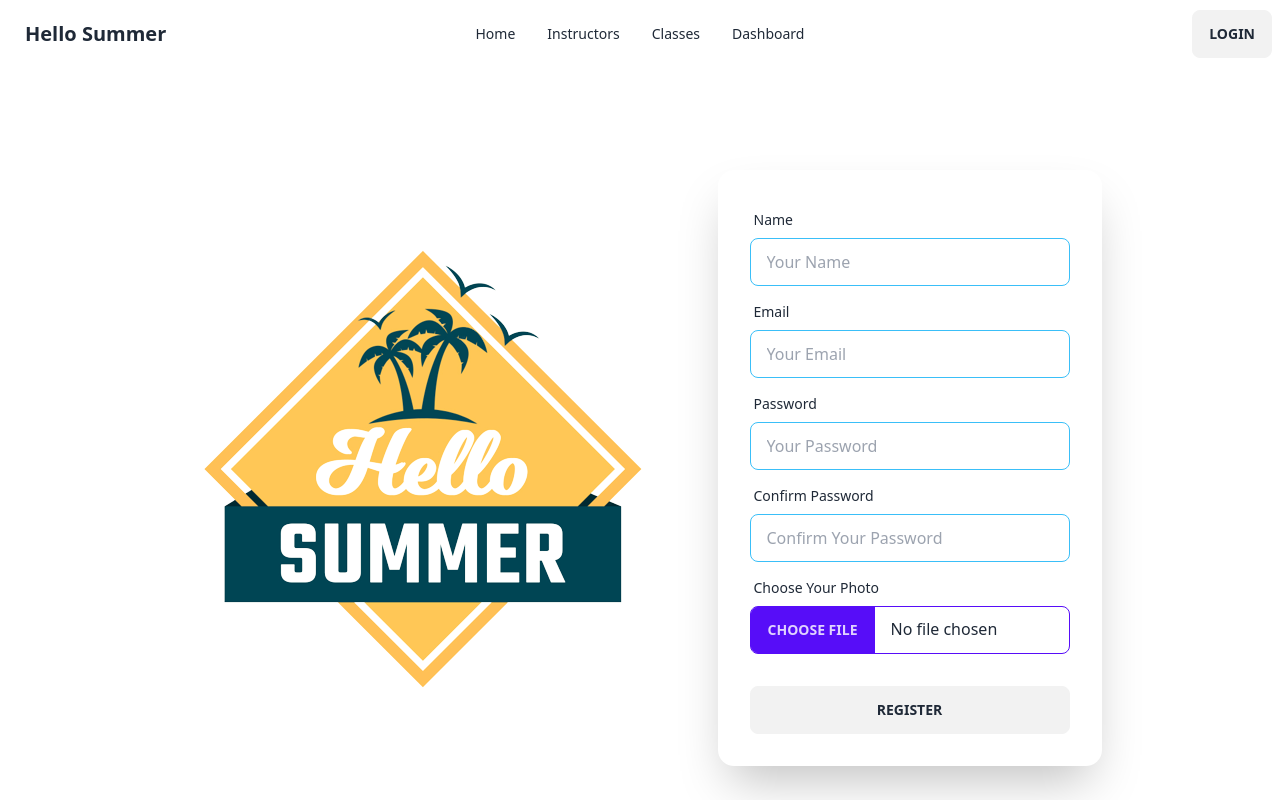
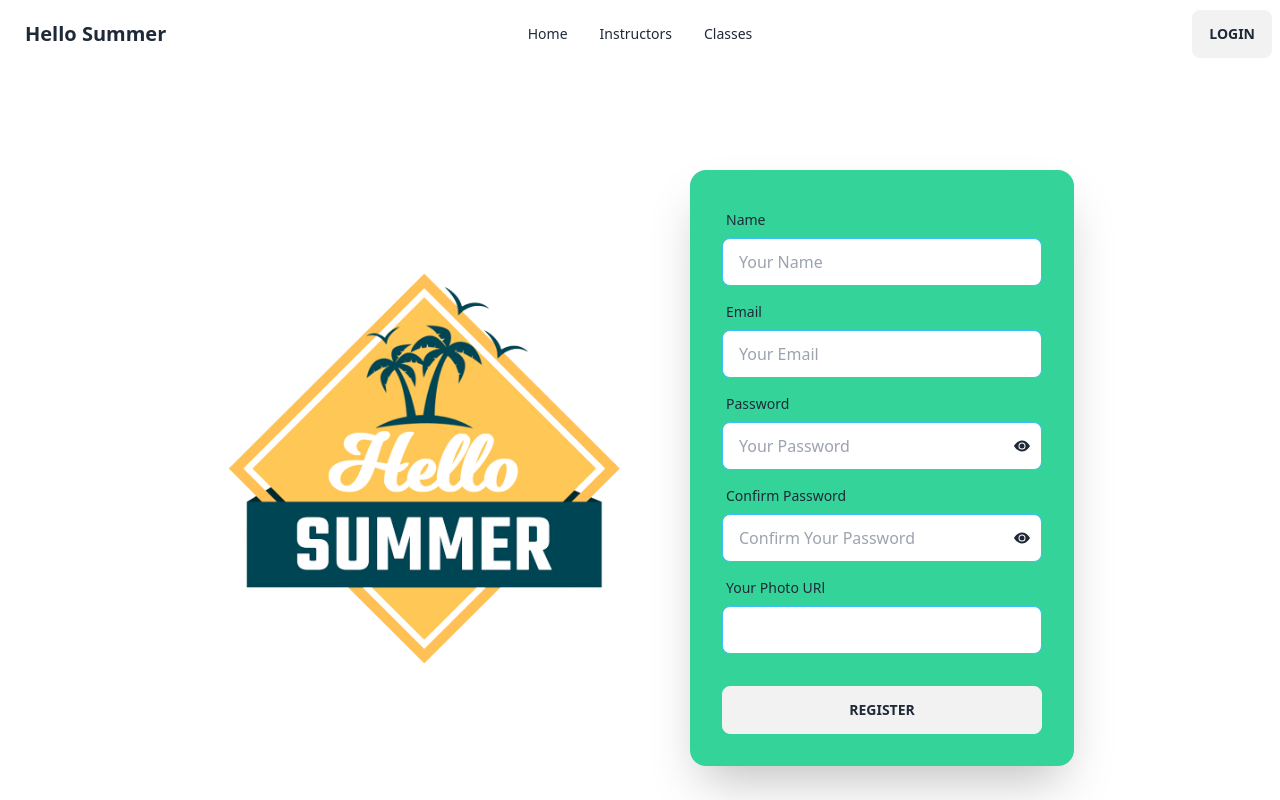
Before and after one commit to Ibrahim-RIhan/hello-summer-client, a React (Vite) app: page /register in a window 1280 px wide. Shown: the top 800 px of the page. Built offline with nearby package versions, Linux system fonts and the light colour scheme; no server answers.

Commit message:
register page complete

```diff
--- a/package.json
+++ b/package.json
@@ -15,6 +15,7 @@
     "match-sorter": "^6.3.1",
     "react": "^18.2.0",
     "react-dom": "^18.2.0",
+    "react-hook-form": "^7.44.3",
     "react-icons": "^4.9.0",
     "react-router-dom": "^6.12.0",
     "sort-by": "^1.2.0"
--- a/src/Shared/Navbar/Navbar.jsx
+++ b/src/Shared/Navbar/Navbar.jsx
@@ -1,7 +1,15 @@
 
+import { useContext } from 'react';
 import { Link } from 'react-router-dom';
+import { AuthContext } from '../../providers/AuthProvider/AuthProvider';
 
 const Navbar = () => {
+    const { user, logOut } = useContext(AuthContext)
+    const handleLogOut = () => {
+        logOut()
+            .then(() => { })
+            .catch(() => { });
+    }
     return (
         <div className="navbar bg-base-100">
             <div className="navbar-start">
@@ -13,7 +21,12 @@ const Navbar = () => {
                         <li><Link to="/">Home</Link></li>
                         <li><Link to="/instructors">Instructors</Link></li>
                         <li><Link to="/classes">Classes</Link></li>
-                        <li><Link to="/dashboard">Dashboard</Link></li>
+                        {
+                            user ? <>
+                                <li><Link to="/dashboard">Dashboard</Link></li>
+                            </> : <>
+                            </>
+                        }
                     </ul>
                 </div>
                 <Link to="/" className="btn btn-ghost normal-case text-xl">Hello Summer</Link>
@@ -23,12 +36,26 @@ const Navbar = () => {
                     <li><Link to="/">Home</Link></li>
                     <li><Link to="/instructors">Instructors</Link></li>
                     <li><Link to="/classes">Classes</Link></li>
-                    <li><Link to="/dashboard">Dashboard</Link></li>
+                    {
+                        user ? <>
+                            <li><Link to="/dashboard">Dashboard</Link></li>
+                        </> : <>
+                        </>
+                    }
+
 
                 </ul>
             </div>
             <div className="navbar-end">
-                <Link to="/login" className="btn">Login</Link>
+                {
+                    user ? <>
+                        <button onClick={handleLogOut} className='btn'>Logout</button>
+                    </> : <>
+                        <Link to="/login" className="btn">Login</Link>
+                    </>
+
+                }
+
             </div>
         </div>
     );
--- a/src/pages/Login/Login.jsx
+++ b/src/pages/Login/Login.jsx
@@ -1,21 +1,18 @@
 import { useState } from "react";
 import { Link } from "react-router-dom";
 import { FcGoogle } from "react-icons/fc";
+import image from "../../assets/images/HelloSummerLogo.png";
 import {BsFillEyeFill, BsFillEyeSlashFill} from "react-icons/bs"
-import image from "../../assets/images/HelloSummerLogo.png";
 
 const Login = () => {
     const [passwordVisible, setPasswordVisible] = useState(false);
     const [password, setPassword] = useState("");
-
     const togglePasswordVisibility = () => {
         setPasswordVisible(!passwordVisible);
     };
-
     const handlePasswordChange = (e) => {
         setPassword(e.target.value);
     };
-
     return (
         <section className="bg-white">
             <div className="grid grid-cols-1 lg:grid-cols-2">
--- a/src/pages/Register/Register.jsx
+++ b/src/pages/Register/Register.jsx
@@ -1,53 +1,166 @@
-import { useState } from "react";
-import { Link } from "react-router-dom";
-import { FcGoogle } from "react-icons/fc";
+import { useContext, useState } from "react";
 import image from "../../assets/images/HelloSummerLogo.png";
+import { useForm } from "react-hook-form";
+import { BsFillEyeFill, BsFillEyeSlashFill } from "react-icons/bs";
+import { AuthContext } from "../../providers/AuthProvider/AuthProvider";
+import { useNavigate } from "react-router-dom";
+import { updateProfile } from "firebase/auth";
+
 
 const Register = () => {
+    const { signUpEmailPassword, logOut } = useContext(AuthContext)
+    const navigate = useNavigate()
+    const [passwordVisible, setPasswordVisible] = useState(false);
+    const [confirmPasswordVisible, setConfirmPasswordVisible] = useState(false);
+    const [showPassword, setShowPassword] = useState("");
+    const [confirmPassword, setConfirmPassword] = useState("");
+    const togglePasswordVisibility = () => {
+        setPasswordVisible(!passwordVisible);
+    };
+    const toggleConfirmPasswordVisibility = () => {
+        setConfirmPasswordVisible(!confirmPasswordVisible);
+    };
+    const handlePasswordChange = (e) => {
+        setShowPassword(e.target.value);
+    };
+    const handleConfirmPasswordChange = (e) => {
+        setConfirmPassword(e.target.value);
+    }
+    const { register, reset, handleSubmit, formState: { errors }, watch } = useForm();
+    const password = watch("password", "");
+    const onSubmit = data => {
+        signUpEmailPassword(data.email, data.password)
+            .then((result) => {
+                const loggedUser = result.user;
+                updateProfile(loggedUser, {
+                    displayName: data.name,
+                    photoURL: data.photo
+                })
+                    .then(() => {
+                        reset();
+                        logOut()
+                            .then(() => { })
+                            .catch(() => { })
+                        navigate('/login')
+                    })
+                    .catch(() => { })
+            })
+            .catch(() => { })
+    }
     return (
         <section className="bg-white ">
             <div className="hero min-h-screen">
                 <div className="hero-content flex-col lg:flex-row">
                     <div className="text-center lg:text-left">
                         <div>
-                            <img className="w-full mx-auto" src={image} alt="" />
+                            <img className="w-full mx-auto" src={image} />
                         </div>
                     </div>
-                    <div className="card flex-shrink-0 w-full max-w-sm shadow-2xl bg-base-100">
-                        <form className="card-body">
+                    <div className="card flex-shrink-0 w-full max-w-sm shadow-2xl bg-emerald-400">
+                        <form className="card-body" onSubmit={handleSubmit(onSubmit)} >
+
+                            {/* Name  */}
+
                             <div className="form-control">
                                 <label className="label">
                                     <span className="label-text">Name</span>
                                 </label>
-                                <input type="text" required name="name" placeholder="Your Name" className="input input-bordered input-info w-full max-w-xs" />
+                                <input type="text" {...register("name", { required: true })} name="name" placeholder="Your Name" className="input input-bordered input-info w-full max-w-xs" />
+                                {errors.name?.type === 'required' && <p>Name is required</p>}
                             </div>
+
+                            {/* Email     */}
+
                             <div className="form-control">
                                 <label className="label">
                                     <span className="label-text">Email</span>
                                 </label>
-                                <input type="email" required name="email" placeholder="Your Email" className="input input-bordered input-info w-full max-w-xs" />
+                                <input type="email" {...register("email", { required: true })} name="email" placeholder="Your Email" className="input input-bordered input-info w-full max-w-xs" />
+                                {errors.email && <p>Email is required</p>}
                             </div>
+
+                            {/* Password  */}
+
                             <div className="form-control">
                                 <label className="label">
                                     <span className="label-text">Password</span>
                                 </label>
-                                <input type="Password" required placeholder="Your Password" className="input input-bordered input-info w-full max-w-xs" />
+                                <div className="relative">
+                                    <input type={passwordVisible ? "text" : "password"}
+                                        name="password"
+                                        value={showPassword}
+                                        {...register("password", {
+                                            required: true,
+                                            minLength: 6,
+                                            pattern: /(?=.*[A-Z])(?=.*[!@#$&*])(?=.*[0-9])(?=.*[a-z])/
+                                        })}
+                                        onChange={handlePasswordChange}
+                                        placeholder="Your Password"
+                                        className="input block input-bordered input-info w-full max-w-xs" />
+
+                                    <span
+                                        className="absolute inset-y-0 right-0 pr-3 flex items-center cursor-pointer"
+                                        onClick={togglePasswordVisibility}
+                                    >
+                                        {passwordVisible ?
+                                            <BsFillEyeSlashFill></BsFillEyeSlashFill>
+                                            : <BsFillEyeFill></BsFillEyeFill>
+                                        }
+                                    </span>
+                                </div>
+                                {errors.password?.type === 'required' && <p>Password is required</p>}
+                                {errors.password?.type === 'minLength' && <p>Password Should be at least 6 characters</p>}
+                                {errors.password?.type === 'pattern' && <p className="text-red-600">Password must have one Uppercase one lower case, one number and one special character.</p>}
+
                             </div>
+
+
+                            {/* Confirm Password  */}
+
                             <div className="form-control">
                                 <label className="label">
                                     <span className="label-text">Confirm Password</span>
                                 </label>
-                                <input type="password" required placeholder="Confirm Your Password" className="input input-bordered input-info w-full max-w-xs" />
+                                <div className="relative">
+                                    <input
+                                        {...register("confirmPassword", {
+                                            required: true,
+                                            validate: value =>
+                                                value === password
+                                        })}
+                                        type={confirmPasswordVisible ? "text" : "password"}
+                                        value={confirmPassword}
+                                        onChange={handleConfirmPasswordChange}
+                                        placeholder="Confirm Your Password"
+                                        className="input block input-bordered input-info w-full max-w-xs" />
+                                    <span
+                                        className="absolute inset-y-0 right-0 pr-3 flex items-center cursor-pointer"
+                                        onClick={toggleConfirmPasswordVisibility}
+                                    >
+                                        {passwordVisible ?
+                                            <BsFillEyeSlashFill></BsFillEyeSlashFill>
+                                            : <BsFillEyeFill></BsFillEyeFill>
+                                        }
+                                    </span>
+                                </div>
+                                {errors.confirmPassword?.type === 'validate' && <p> Password Does not Match</p>}
                             </div>
+
+                            {/* Photo  */}
                             <div className="form-control">
                                 <label className="label">
-                                    <span className="label-text">Choose Your Photo</span>
+                                    <span className="label-text"> Your Photo URl</span>
                                 </label>
-                                <input type="file" className="file-input file-input-bordered file-input-primary w-full max-w-xs" />
+                                <input type="text" {...register("photo", { required: true })} className="input block input-bordered input-info w-full max-w-xs" />
+                                {errors.photo?.type === 'required' && <p>Photo is required</p>}
                             </div>
+
+                            {/* Submit Button  */}
+
                             <div className="form-control mt-6">
-                               <input className="btn" type="submit" value="Register" />
+                                <input className="btn" type="submit" value="Register" />
                             </div>
+
                         </form>
                     </div>
                 </div>
```
Also changed, not shown: src/firebase/firebase.config.js (+6 -6 lines), src/providers/AuthProvider/AuthProvider.jsx (+8 -4 lines), 1 other file (tests, documents, lock files or other folders).
